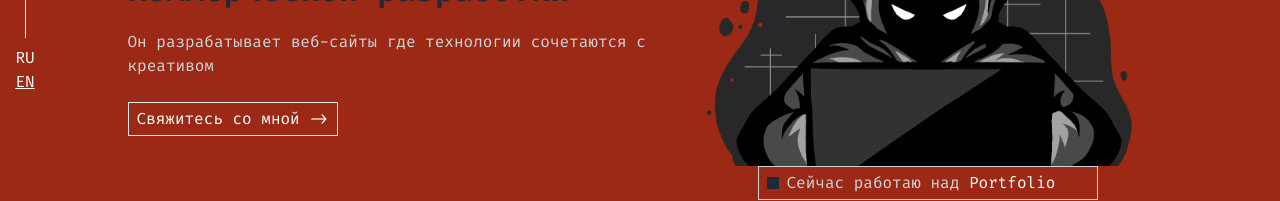
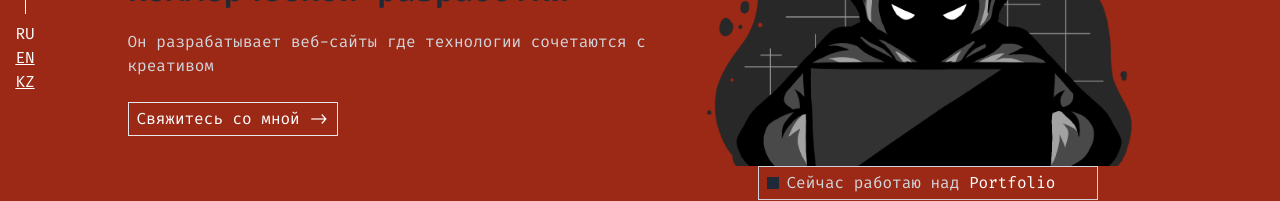
Before and after one commit to arstoktarov/portfolio, a React (Vite) app: page / in a window 1280 px wide. Shown: the part 306-507 px from the top of the page. Built offline with nearby package versions, Linux system fonts and the light colour scheme.

Commit message:
Kazakh language added(80%) russian(80%) fade in animation for all the layout children components

```diff
--- a/package.json
+++ b/package.json
@@ -9,6 +9,9 @@
     "preview": "vite preview"
   },
   "dependencies": {
+    "@emotion/react": "^11.10.8",
+    "@emotion/styled": "^11.10.8",
+    "@mui/material": "^5.12.3",
     "@types/react-router-dom": "^5.3.3",
     "i18next": "^22.4.15",
     "localforage": "^1.10.0",
--- a/src/i18n.js
+++ b/src/i18n.js
@@ -77,6 +77,41 @@ i18n.use(initReactI18next).init({
           Frameworks: 'Фреймворки',
         },
     },
+    kz: {
+      translation: {
+        hero_title_one: "ReactJS",
+          hero_title_two: "front-end бағларлаушысы,",
+          hero_title_three: "1 жылдық",
+          hero_title_four: "коммерциялық әзірлеу тәжірибесімен",
+          hero_description: "Ол технологиялар мен креативты уйлестіре веб-сайттар жасайды.",
+          home: "басты бет",
+          projects: "проекттер",
+          list_of_projects: "Аяқталған проекттер тізімі.",
+          about_me: "мен-туралы",
+          contacts: "контактілер",
+          send_me_message: "Маған хабарлама жіберініз.",
+          all_media: "желілер",
+          who_am_i: "Мен кіммін?",
+          contact_me_button: "Менімен хабарласу ->",
+          read_more_button: "Көбірек білу ->",
+          view_more_button: "Тағыда ->",
+          active_job: "Қазіргі белсенді жұмысы: ",
+          message_me_here: "Менімен хабарласу:",
+          about_me_description: `Салем, менің атым Арсен!
+          \nМен Халықаралық Ақпараттық Технологиялар Университетінің түлегімін. Мен веб-сайттарды back-end пен front-end жақтарын үйлестіре бағдарлай аламын.
+          \nӘртүрлі қосымшаларды әзірлеу мен белсенді қатысу 3 жыл бойы менің құштарлы ісім болып келді.
+          Орындаған жобаларымның көп бөлігі білім беру саласында болып келеді, өйткені қоғамға пайдалы бола алу мүмкіндігі мен үшін ең үлкен құндылық болып көрінеді.
+          \nМен ардайым жаңа технологиялар мен фреймворктарды үйренуге ашықпын. Қазір белсенді түрде ReactJS, TailwindCSS, Vite технологияларымен айналысудамын.`,
+          contacts_description: "Қазіргі уақытта мен толық күнді тұрақты жұмыста мүдделімін. Бірақ сізде сұрағыңыз әлде қызықты ұсыныстарыңыз болса, маған хабарлассаңыз болады.",
+
+          Languages: 'Тілдер',
+          Backend: 'Backend',
+          Databases: 'База данных',
+          Other: 'Басқа',
+          Tools: 'Инструменттер',
+          Frameworks: 'Фреймворктар',
+      }
+    }
   },
 });
 
--- a/src/pages/AboutPage.jsx
+++ b/src/pages/AboutPage.jsx
@@ -16,7 +16,7 @@ const AboutPage = () => {
     'I grew up in 3 different cities',
     'I`ve never experienced travelling',
     'I graduated from the IIT University',
-    'I live in Almaty, Kazakhstan'
+    'I live in Almaty, Kazakhstan',
   ];
 
   return (
--- a/src/views/Layout.jsx
+++ b/src/views/Layout.jsx
@@ -3,6 +3,7 @@ import { Navbar, Footer } from '../components';
 import styles from '../style';
 import { useEffect } from 'react';
 import { useTranslation } from 'react-i18next';
+import Fade from '@mui/material/Fade';
 
 const Layout = ({children}) => {
   const { t, i18n } = useTranslation();
@@ -20,12 +21,14 @@ const Layout = ({children}) => {
 
   return (
       <div className='bg-primary min-h-[100vh] w-[100vw] relative'>
+          <div>
             <div className={`${styles.flexCenter}`}>
               <div className={`${styles.boxWidth}`}>
                 <Navbar />
               </div>
             </div>
 
+            <Fade in={true} timeout={500}>
               <div className='flex-1 text-white'>
                 <div className={`${styles.flexCenter}`}>
                 <div className={`${styles.boxWidth} ${styles.paddingY}`}>
@@ -33,6 +36,7 @@ const Layout = ({children}) => {
                 </div>
                 </div>
               </div>
+            </Fade>
 
             <hr className='bg-white h-[100%]'/>
 
@@ -47,10 +51,11 @@ const Layout = ({children}) => {
               <div className='text-white flex flex-col mt-2'>
                 <a onClick={() => {changeLanguageHandler("ru")}} className={`${i18n.language != 'ru' ? 'underline cursor-pointer' : ''} hover:no-underline`}>RU</a>
                 <a onClick={() => {changeLanguageHandler("en")}} className={`${i18n.language != 'en' ? 'underline cursor-pointer' : ''} hover:no-underline`}>EN</a>
+                <a onClick={() => {changeLanguageHandler("kz")}} className={`${i18n.language != 'kz' ? 'underline cursor-pointer' : ''} hover:no-underline`}>KZ</a>
               </div>
             </div>
 
-
+          </div>
       </div>
   )
 }
```
Also changed, not shown: 1 other file (tests, documents, lock files or other folders). Lines whose indentation alone changed are shown as unchanged.
